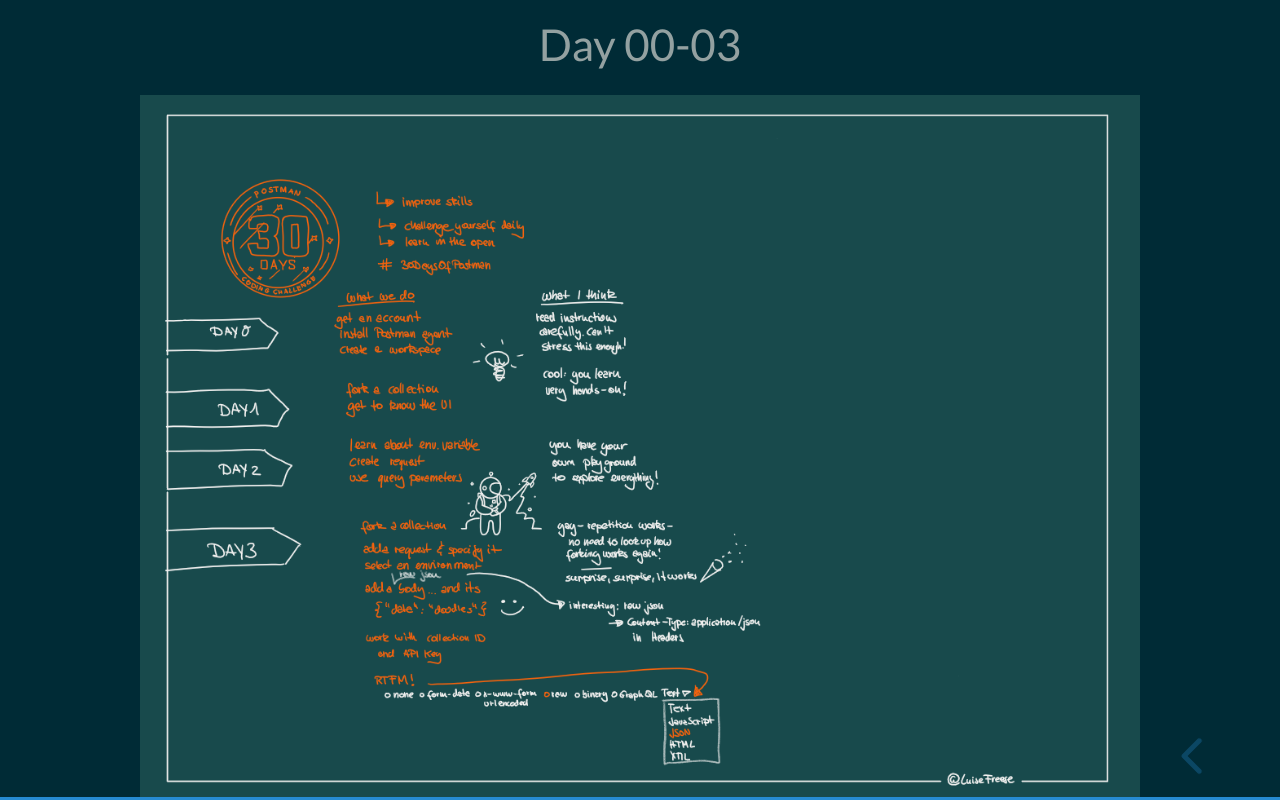
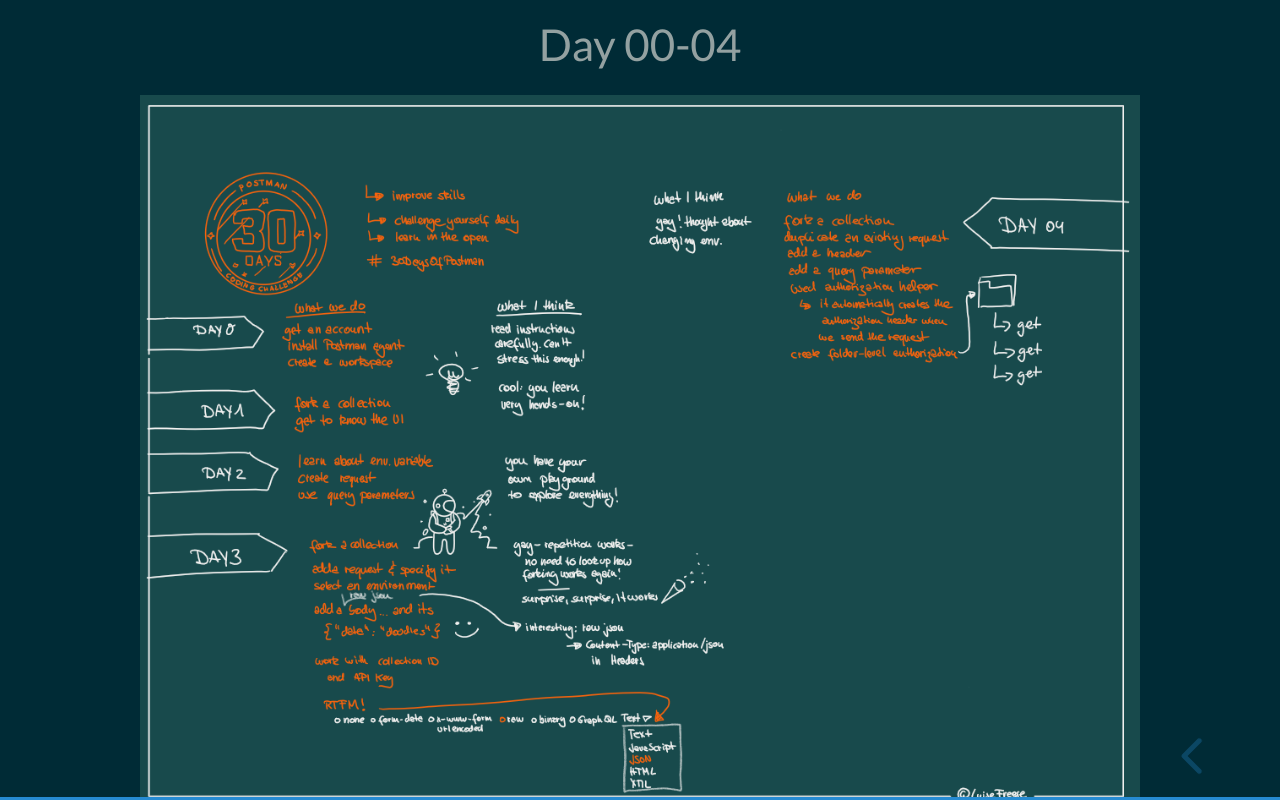
Before and after one commit to LuiseFreese/postman-sketchnotes, a website: page docs/index.html in a window 1280 px wide. Both pictures are taken after a click on the button "next slide". Drawn offline with Linux system fonts and the light colour scheme.

Commit message:
adds day 04

```diff
--- a/docs/index.html
+++ b/docs/index.html
@@ -26,7 +26,7 @@
 		</textarea
           >
         </section>
-        <section>Day 00-03 <img src="media/Day00-03.png" /></section>
+        <section>Day 00-04 <img src="media/Day00-04.png" /></section>
         <!-- <section>Day 04<img src="media/Day04.png" /></section> -->
         <!-- <section>Day 05<img src="media/Day04.png" /></section> -->
         <!-- <section>Day 06<img src="media/Day04.png" /></section> -->
```
Also changed, not shown: docs/media/Day00-04.png (added).
